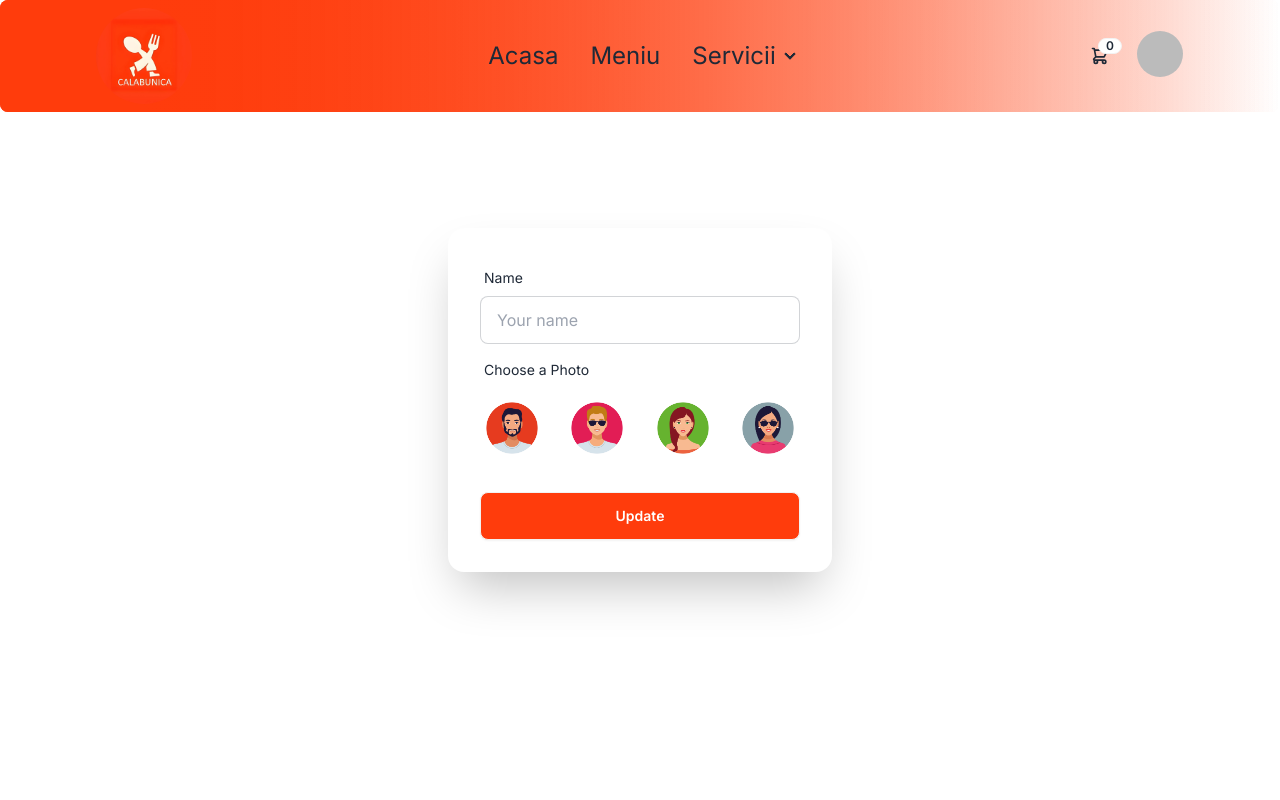
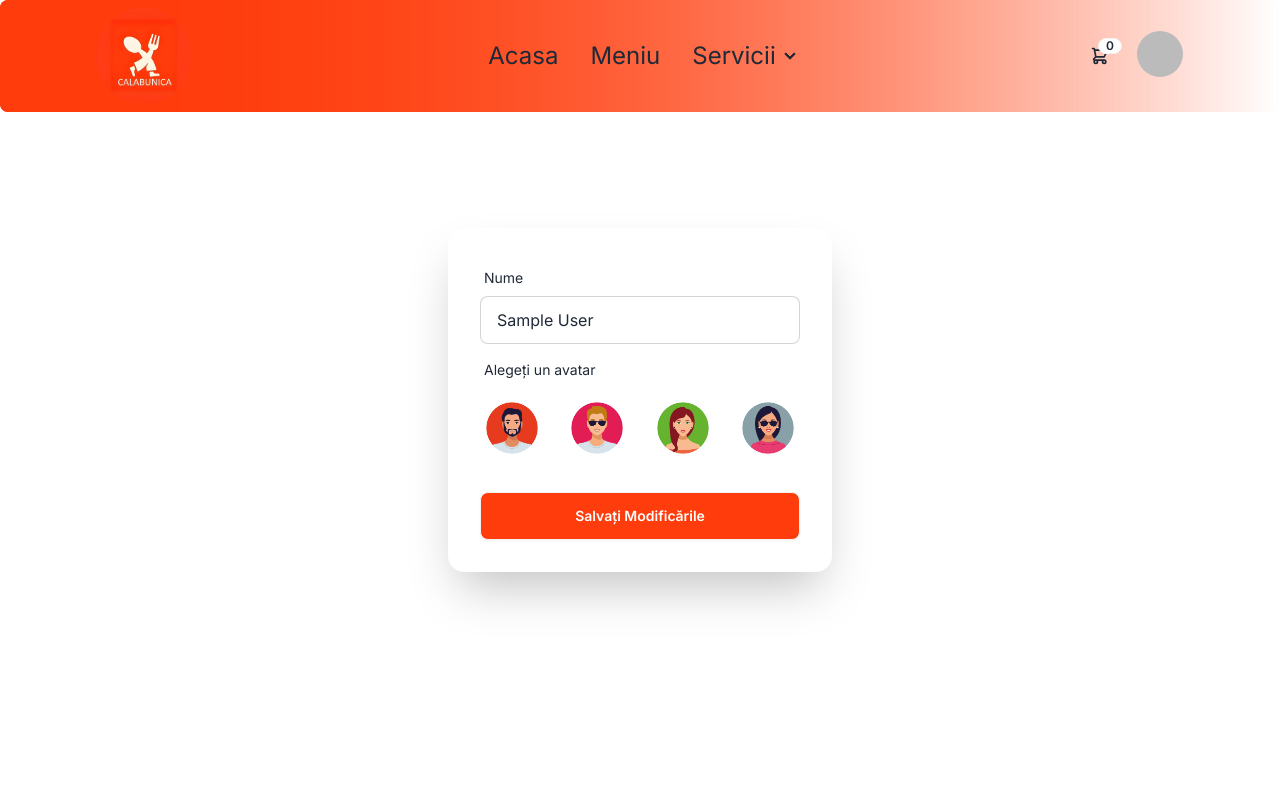
Before and after one commit to allinanton/CALABUNICA, a React (Vite) app: page /update-profile in a window 1280 px wide. Shown: the top 800 px of the page. Built offline with nearby package versions, Linux system fonts and the light colour scheme; no server answers; sample sign-in values are in the browser's storage.

Commit message:
UserProfile working for both MongoDB and frontend

```diff
--- a/src/contexts/AuthProvider.jsx
+++ b/src/contexts/AuthProvider.jsx
@@ -11,7 +11,7 @@ export const AuthContext = createContext();
 const auth = getAuth(app);
 const googleProvider = new GoogleAuthProvider();
 
-const AuthProvider = ({ children }) => {
+const AuthProvider = ({children}) => {
     const [user, setUser] = useState(null);
     const [loading, setLoading] = useState(true);
     const axiosPublic = useAxiosPublic();
@@ -26,29 +26,27 @@ const AuthProvider = ({ children }) => {
         return signInWithPopup(auth, googleProvider);
     }
 
-    const login = (email, password) => {
+    const login = (email, password) =>{
         return signInWithEmailAndPassword(auth, email, password);
     }
 
-    const logOut = () => {
+    const logOut = () =>{
         localStorage.removeItem('genius-token');
         return signOut(auth);
     }
 
     // update your profile
     const updateUserProfile = (name, photoURL) => {
-        return updateProfile(auth.currentUser, {
-            displayName: name,
-            photoURL: photoURL,
-        });
-    };
+      return  updateProfile(auth.currentUser, {
+            displayName: name, photoURL: photoURL
+          })
+    }
 
-
-    useEffect(() => {
-        const unsubscribe = onAuthStateChanged(auth, currentUser => {
+    useEffect( () =>{
+        const unsubscribe = onAuthStateChanged(auth, currentUser =>{
             // console.log(currentUser);
             setUser(currentUser);
-            if (currentUser) {
+            if (currentUser){
                  // get token and store client
                  const userInfo = { email: currentUser.email };
                  axiosPublic.post('/jwt', userInfo)
@@ -66,7 +64,7 @@ const AuthProvider = ({ children }) => {
             setLoading(false);
         });
 
-        return () => {
+        return () =>{
             return unsubscribe();
         }
     }, [axiosPublic])
--- a/src/pages/dashboard/user/UserProfile.jsx
+++ b/src/pages/dashboard/user/UserProfile.jsx
@@ -1,13 +1,12 @@
-// UserProfile.jsx
-
 import React, { useContext, useState } from 'react';
 import { AuthContext } from '../../../contexts/AuthProvider';
 import { useForm } from 'react-hook-form';
+import Swal from 'sweetalert2'
 
 const UserProfile = () => {
-  const { user } = useContext(AuthContext); // Assuming user context provides user details
+  const { updateUserProfile, user } = useContext(AuthContext); // Assuming user context provides user details and updateUserProfile function
   const { register, handleSubmit } = useForm();
-  const [selectedPhoto, setSelectedPhoto] = useState(null);
+  const [selectedPhoto, setSelectedPhoto] = useState(user?.photoURL || null);
 
   const onSubmit = async (data) => {
     const name = data.name;
@@ -19,6 +18,10 @@ const UserProfile = () => {
     }
 
     try {
+      // Update Firebase profile
+      await updateUserProfile(name, photoURL);
+
+      // Update MongoDB profile
       const response = await fetch(`http://localhost:5000/users/profile`, {
         method: "PUT",
         headers: {
@@ -29,14 +32,22 @@ const UserProfile = () => {
       });
 
       if (response.ok) {
-        alert('Profile updated successfully');
-      } else {
-        console.error("Failed to update profile");
-        alert('Failed to update profile');
+        Swal.fire({
+          position: 'center',
+          icon: 'success',
+          title: 'Modificări profil salvate cu succes',
+          showConfirmButton: false,
+          timer: 2000
+        })
       }
     } catch (error) {
-      console.error("Error updating profile:", error);
-      alert('Error updating profile');
+      Swal.fire({
+        position: 'center',
+        icon: 'success',
+        title: 'Eroare la modificarea profilului',
+        showConfirmButton: false,
+        timer: 2000
+      })
     }
   };
 
@@ -50,28 +61,35 @@ const UserProfile = () => {
         <form className="card-body" onSubmit={handleSubmit(onSubmit)}>
           <div className="form-control">
             <label className="label">
-              <span className="label-text">Name</span>
+              <span className="label-text">Nume</span>
             </label>
-            <input type="text" {...register('name')} placeholder="Your name" className="input input-bordered" required />
+            <input
+              type="text"
+              {...register("name")}
+              placeholder="Your name"
+              defaultValue={user?.displayName || ""}
+              className="input input-bordered"
+              required
+            />
           </div>
           <div className="form-control">
             <label className="label">
-              <span className="label-text">Choose a Photo</span>
+              <span className="label-text">Alegeți un avatar</span>
             </label>
             <div className="flex justify-between mt-2">
               {['1.jpg', '2.jpg', '3.jpg', '4.jpg'].map((photo) => (
                 <img
                   key={photo}
-                  src={`/images/home/userphotos/${photo}`}
+                  src={`images/home/userphotos/${photo}`}
                   alt={photo}
-                  className={`w-16 h-16 rounded-full cursor-pointer ${selectedPhoto === `/images/home/userphotos/${photo}` ? 'border-2 border-blue-500' : ''}`}
-                  onClick={() => handlePhotoSelect(`/images/home/userphotos/${photo}`)}
+                  className={`w-16 h-16 rounded-full cursor-pointer ${selectedPhoto === `images/home/userphotos/${photo}` ? 'border-2 border-blue-500' : ''}`}
+                  onClick={() => handlePhotoSelect(`images/home/userphotos/${photo}`)}
                 />
               ))}
             </div>
           </div>
           <div className="form-control mt-6">
-            <input type='submit' value={"Update"} className="btn bg-orange text-white" />
+            <input type='submit' value={"Salvați Modificările"} className="btn bg-orange text-white" />
           </div>
         </form>
       </div>
```
Lines whose indentation alone changed are shown as unchanged.
